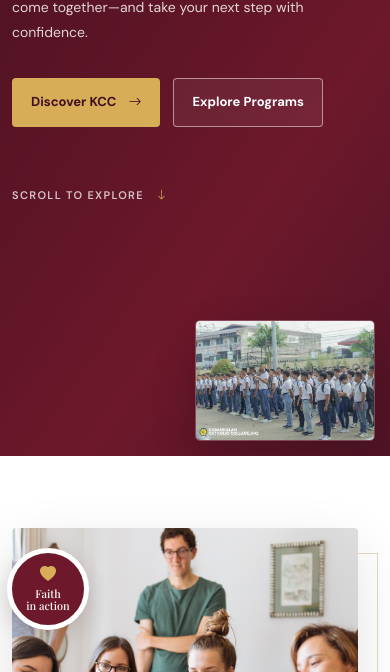
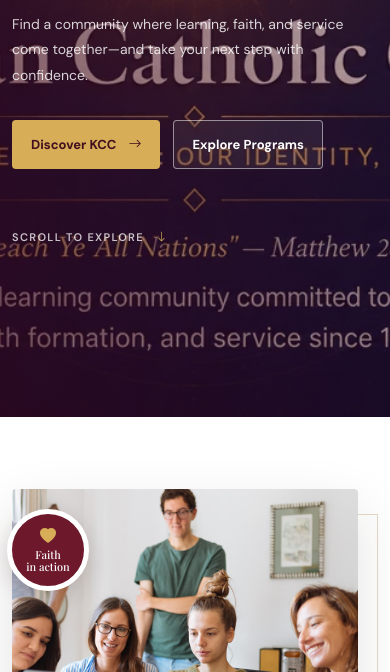
Before and after one commit to ericjohngenito215-pixel/Genito-Project-2, a plain HTML site: page index.html in a window 390 px wide. Shown: the part 428-1100 px from the top of the page. Drawn offline with nearby package versions, Linux system fonts and the light colour scheme.

Commit message:
Fix the background

```diff
--- a/assets/css/main.css
+++ b/assets/css/main.css
@@ -2436,28 +2436,17 @@ section,
 .kcc-hero {
   position: relative;
   display: flex;
-  min-height: clamp(580px, calc(100vh - 96px), 760px);
+  min-height: max(85vh, calc(100vh - 96px));
   align-items: center;
   overflow: hidden;
   color: #fff;
-  background: linear-gradient(125deg, var(--kcc-burgundy-deep), var(--kcc-burgundy) 68%, #511426);
+  background-image:
+    linear-gradient(90deg, rgba(65, 5, 25, 0.6) 0%, rgba(65, 5, 25, 0.48) 56%, rgba(65, 5, 25, 0.38) 100%),
+    url("../img/images.webp");
+  background-size: cover;
+  background-position: center center;
+  background-repeat: no-repeat;
   scroll-margin-top: 105px;
-}
-
-.kcc-hero-image {
-  position: absolute;
-  top: 50%;
-  right: max(calc((100vw - 1140px) / 2), 5vw);
-  z-index: 0;
-  display: block;
-  width: 547px;
-  max-width: 48vw;
-  height: auto;
-  object-fit: contain;
-  border: 1px solid rgba(255, 255, 255, 0.22);
-  border-radius: 5px;
-  box-shadow: 0 18px 40px rgba(20, 7, 11, 0.22);
-  transform: translateY(-50%);
 }
 
 .kcc-hero-content {
@@ -3425,18 +3414,6 @@ section,
     gap: 18px;
   }
 
-  .kcc-hero-image {
-    top: auto;
-    right: 4vw;
-    bottom: 26px;
-    width: clamp(280px, 38vw, 420px);
-    transform: none;
-  }
-
-  .kcc-hero-content {
-    padding-bottom: 340px;
-  }
-
   .kcc-hero-note {
     display: none;
   }
@@ -3519,25 +3496,12 @@ section,
   }
 
   .kcc-hero {
-    min-height: clamp(610px, calc(100vh - 88px), 720px);
-  }
-
-  .kcc-hero-image {
-    top: auto;
-    right: 5vw;
-    bottom: 20px;
-    width: clamp(180px, 30vw, 260px);
-    transform: none;
+    min-height: max(85vh, calc(100vh - 88px));
   }
 
   .kcc-hero-content {
     padding-top: 85px;
-    padding-bottom: 245px;
-  }
-
-  .kcc-hero-note {
-    right: 5vw;
-    bottom: 28px;
+    padding-bottom: 85px;
   }
 
   .kcc-section {
@@ -3569,16 +3533,12 @@ section,
   }
 
   .kcc-hero {
-    min-height: 660px;
+    min-height: max(85vh, calc(100vh - 88px));
   }
 
   .kcc-hero-content {
     padding-top: 75px;
-    padding-bottom: 225px;
-  }
-
-  .kcc-hero-image {
-    width: clamp(170px, 32vw, 235px);
+    padding-bottom: 80px;
   }
 
   .kcc-hero h1 {
@@ -3699,18 +3659,12 @@ section,
   }
 
   .kcc-hero {
-    min-height: clamp(590px, calc(100vh - 82px), 680px);
+    min-height: max(82vh, calc(100vh - 82px));
   }
 
   .kcc-hero-content {
-    padding-top: 63px;
-    padding-bottom: 190px;
-  }
-
-  .kcc-hero-image {
-    right: 15px;
-    bottom: 15px;
-    width: 180px;
+    padding-top: 68px;
+    padding-bottom: 72px;
   }
 
   .kcc-hero h1 {
--- a/index.html
+++ b/index.html
@@ -50,7 +50,6 @@
 
   <main>
     <section class="kcc-hero" id="home" aria-labelledby="hero-title">
-      <img class="kcc-hero-image" src="assets/img/event/images%20(2).jpg" alt="Students gathered outside the Kabankalan Catholic College campus">
       <div class="container kcc-hero-content">
         <p class="kcc-eyebrow kcc-eyebrow-light"><span></span> Kabankalan Catholic College</p>
         <h1 id="hero-title">Discover Your Potential.<br><em>Build Your Future.</em></h1>
@@ -188,8 +187,8 @@
               <img src="assets/img/event/pinning-ceremony.jpg" alt="A moment from the KCC Pinning Ceremony" loading="lazy">
               <span><i class="bi bi-arrows-fullscreen" aria-hidden="true"></i></span>
             </a>
-            <a class="kcc-event-photo glightbox" href="assets/img/event/images%20(2).jpg" data-gallery="kcc-collection" aria-label="View KCC campus gathering photo">
-              <img src="assets/img/event/images%20(2).jpg" alt="Students gathered on the KCC campus" loading="lazy">
+            <a class="kcc-event-photo glightbox" href="assets/img/event/images%20(6).jpg" data-gallery="kcc-collection" aria-label="View another KCC community photo">
+              <img src="assets/img/event/images%20(6).jpg" alt="KCC community members gathered together" loading="lazy">
               <span><i class="bi bi-arrows-fullscreen" aria-hidden="true"></i></span>
             </a>
             <a class="kcc-event-photo glightbox" href="assets/img/event/images%20(7).jpg" data-gallery="kcc-collection" aria-label="View another KCC student gathering photo">
```
Also changed, not shown: assets/img/images.webp (added).
